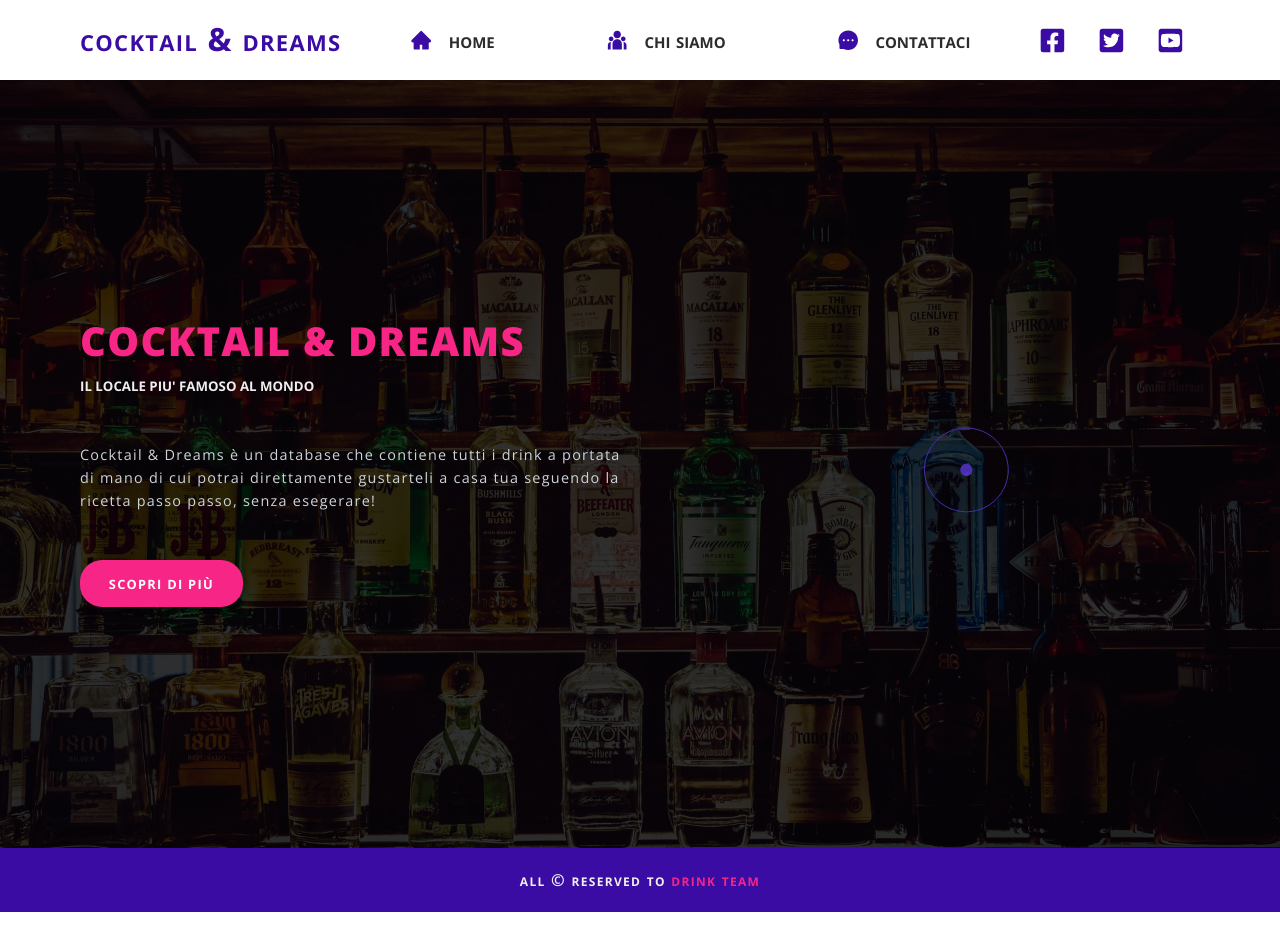
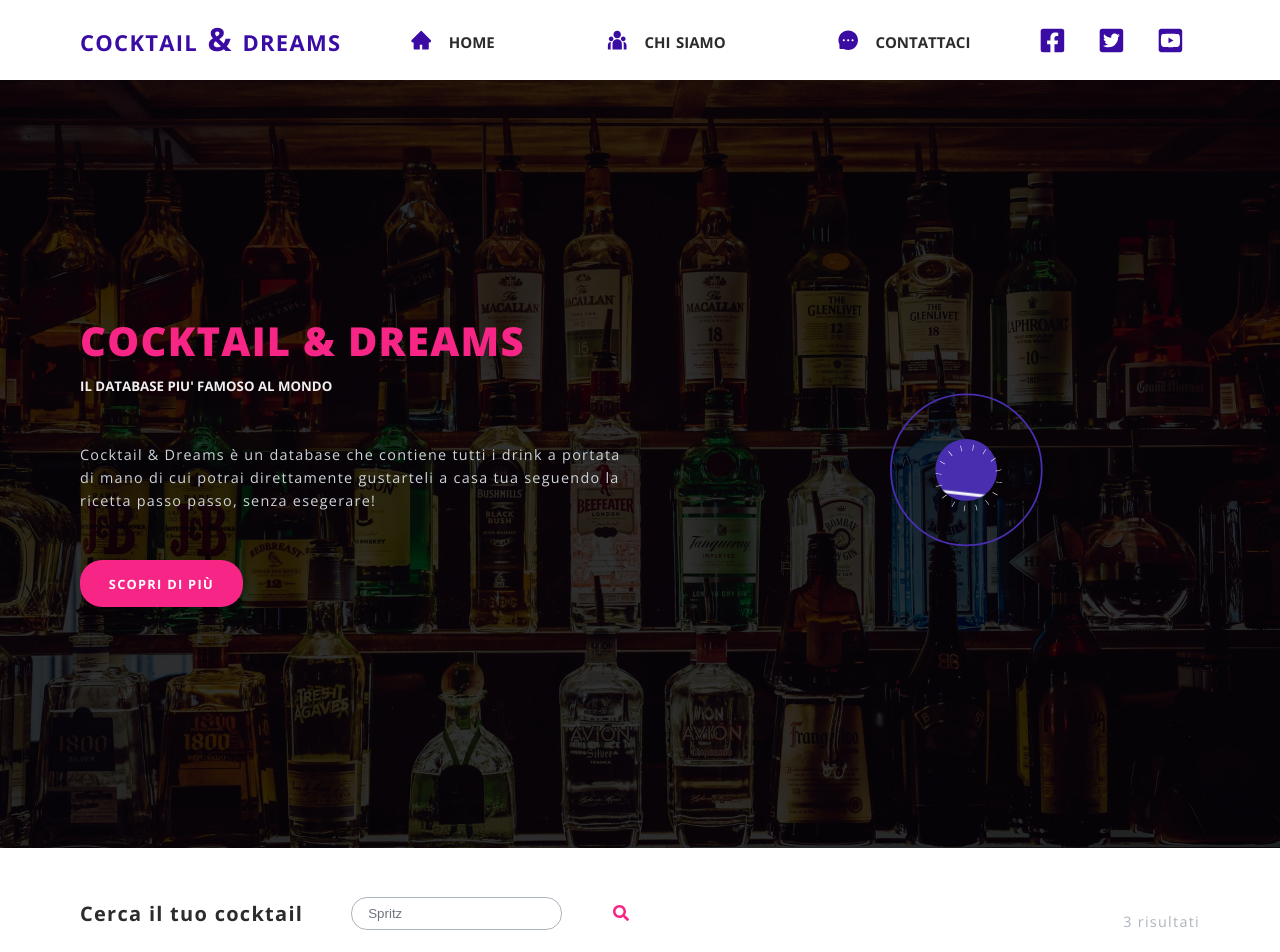
Before and after one commit to flavioamoruso/cocktail-react, a React (Create React App) app: page / in a window 1280 px wide. Shown: the top 952 px of the page. Before the commit the page ends 912 px from the top, so only its background shows below. Built offline with nearby package versions, Linux system fonts and the light colour scheme.

Commit message:
useFetch start

```diff
--- a/src/screen/HomeScreen.js
+++ b/src/screen/HomeScreen.js
@@ -5,6 +5,7 @@
 import animationData from "../assets/animation/drink-animation.json";
 import { Link } from "react-router-dom";
 const HomeScreen = () => {
+  const [input, setInput] = useState('Spritz')
   return (
     <>
     <Hero>
@@ -12,7 +13,7 @@
     <div className="home-hero-text">
     <div className="home-hero-title">
     <h2 className="brand-color">COCKTAIL & DREAMS</h2>
-    <h5>IL LOCALE PIU' FAMOSO AL MONDO</h5>
+    <h5>IL DATABASE PIU' FAMOSO AL MONDO</h5>
     </div>
     <p>Cocktail & Dreams è un database che contiene tutti i drink a portata di mano di cui potrai direttamente gustarteli a casa tua seguendo la ricetta passo passo, senza esegerare!</p>
     <Link to='/about' className="btn btn-primary">
@@ -35,6 +36,30 @@
     </div>
     </div>
     </Hero>
+    <section className="container home-screen">
+      <div className="search-bar">
+        <div className="form-container">
+          <form>
+            <label htmlFor="drink">
+              <h4>Cerca il tuo cocktail</h4>
+            </label>
+            <div className="input-search">
+              <input
+              id="drink"
+              className="input"
+              placeholder={input}
+              value={input}
+              onChange={(e)=>setInput(e.target.value)}
+              />
+              <button className="btn icon-btn" type="submit">
+                <FaSearch className="icon"/>
+              </button>
+            </div>
+          </form>
+        </div>
+        <p className="result">3 risultati</p>
+      </div>
+    </section>
     </>
     );
   };
--- /dev/null
+++ b/src/useFetch.js
@@ -0,0 +1,4 @@
+import { useEffect, useState } from "react";
+import axios from "axios";
+const searchUrl = "https://www.thecocktaildb.com/api/json/v1/1/search.php?";
+const singleUrl = "https://www.thecocktaildb.com/api/json/v1/1/lookup.php?";
```
